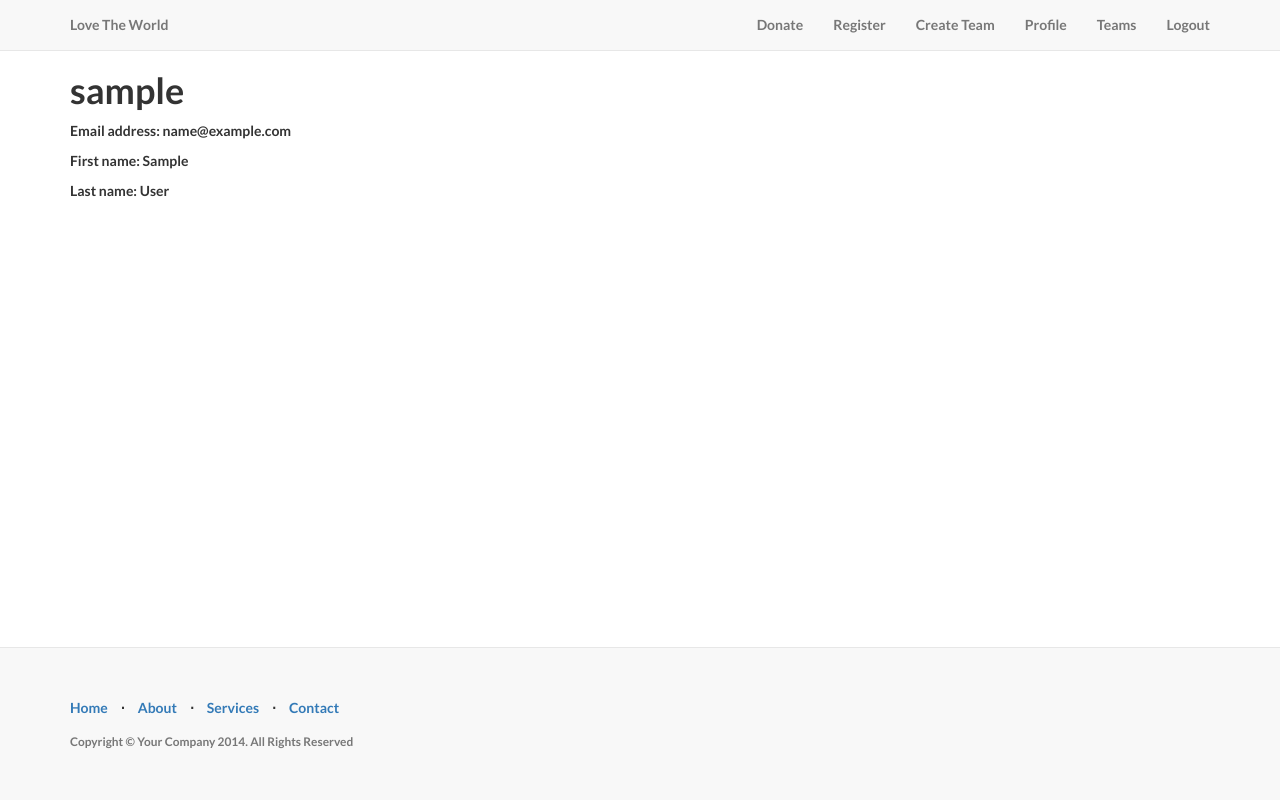
After one commit to KereeceWilliams/ltw_landing, a Django app: a page that uses templates/base.html in a window 1280 px wide. The commit adds this page. Run offline with Django 3.2, Linux system fonts and the light colour scheme; the visitor is signed in with stand-in values (Sample User, id 1); data comes from the database, SQL or seed files in the repository; some libraries are stand-ins or nearby versions.

Commit message:
Add required user authenticaion

```diff
--- a/core/urls.py
+++ b/core/urls.py
@@ -1,4 +1,5 @@
 from django.conf.urls import patterns, include, url
+from django.contrib.auth.decorators import login_required
 from .views import *
 
 urlpatterns = patterns('',
@@ -8,12 +9,13 @@ url(r'^user/', include('django.contrib.auth.urls')),
                        url(r'^team/delete/(?P<pk>\d+)/$', TeamDeleteView.as_view(), name='team_delete'),
                        url(r'^register/create/$', RegisterCreateView.as_view(), name='register_create'),
                        url(r'^donate/donate/$', DonateView.as_view(), name='donate'),
-                       url(r'^team/create/$', TeamCreateView.as_view(), name='team_create'),
-                       url(r'team/$', TeamListView.as_view(), name='team_list'),
-                       url(r'^team/(?P<pk>\d+)/$', TeamDetailView.as_view(), name='team_detail'),
-                       url(r'^team/update/(?P<pk>\d+)/$', TeamUpdateView.as_view(), name='team_update'),
-                       url(r'^team/delete/(?P<pk>\d+)/$', TeamDeleteView.as_view(), name='team_delete'),
-                       url(r'^team/(?P<pk>\d+)/member/create/$', MemberCreateView.as_view(), name='member_create'),
-                       url(r'^team/(?P<team_pk>\d+)/member/update/(?P<member_pk>\d+)/$', MemberUpdateView.as_view(), name='member_update'),
-                       url(r'^team/(?P<team_pk>\d+)/member/delete/(?P<member_pk>\d+)/$', MemberDeleteView.as_view(), name='member_delete'),
+                       url(r'^team/create/$', login_required(TeamCreateView.as_view()), name='team_create'),
+                       url(r'team/$', login_required(TeamListView.as_view()), name='team_list'),
+                       url(r'^team/(?P<pk>\d+)/$', login_required(TeamDetailView.as_view()), name='team_detail'),
+                       url(r'^team/update/(?P<pk>\d+)/$', login_required(TeamUpdateView.as_view()), name='team_update'),
+                       url(r'^team/delete/(?P<pk>\d+)/$', login_required(TeamDeleteView.as_view()), name='team_delete'),
+                       url(r'^team/(?P<pk>\d+)/member/create/$', login_required(MemberCreateView.as_view()), name='member_create'),
+                       url(r'^team/(?P<team_pk>\d+)/member/update/(?P<member_pk>\d+)/$', login_required(MemberUpdateView.as_view()), name='member_update'),
+                       url(r'^team/(?P<team_pk>\d+)/member/delete/(?P<member_pk>\d+)/$', login_required(MemberDeleteView.as_view()), name='member_delete'),
+                       url(r'^user/(?P<slug>\w+)/$', login_required(UserDetailView.as_view()), name='user_detail'),
                       )
--- a/core/views.py
+++ b/core/views.py
@@ -1,6 +1,7 @@
 from django.shortcuts import render
 from django.views.generic import TemplateView, CreateView, ListView, DetailView, UpdateView, DeleteView
 from django.core.urlresolvers import reverse_lazy
+from django.core.exceptions import PermissionDenied
 from .models import *
 
 class Home(TemplateView):
@@ -92,3 +93,9 @@ class MemberDeleteView(DeleteView):
 
     def get_success_url(self):
         return self.object.team.get_absolute_url()
+
+class UserDetailView(DetailView):
+    model = User
+    slug_field = 'username'
+    template_name = 'user/user_detail.html'
+    context_object_name = 'user_in_view'
--- a/templates/base.html
+++ b/templates/base.html
@@ -44,7 +44,7 @@
                     <span class="icon-bar"></span>
                     <span class="icon-bar"></span>
                 </button>
-                <a class="navbar-brand topnav" href="/">LTW</a>
+                <a class="navbar-brand topnav" href="/">Love The World</a>
             </div>
             <!-- Collect the nav links, forms, and other content for toggling -->
             <div class="collapse navbar-collapse" id="bs-example-navbar-collapse-1">
@@ -56,6 +56,7 @@
 
                    <li><a href="{% url 'register_create' %}">Register</a></li>
                   <li><a href="{% url 'team_create' %}">Create Team</a></li>
+                  <li><a href="{% url 'user_detail' slug=user.username %}">Profile</a></li>
                   <li><a href="{% url 'team_list' %}">Teams</a></li>
             <li><a href="{% url 'auth_logout' %}">Logout</a></li>
 {% else %}
--- /dev/null
+++ b/templates/user/user_detail.html
@@ -0,0 +1,7 @@
+{% extends 'base.html' %}
+{% block content %}
+<h1>{{ user_in_view.username }}</h1>
+<p>Email address: {{ user_in_view.email }}</p>
+<p>First name: {{ user_in_view.first_name }}</p>
+<p>Last name: {{ user_in_view.last_name }}</p>
+{% endblock %}
```
